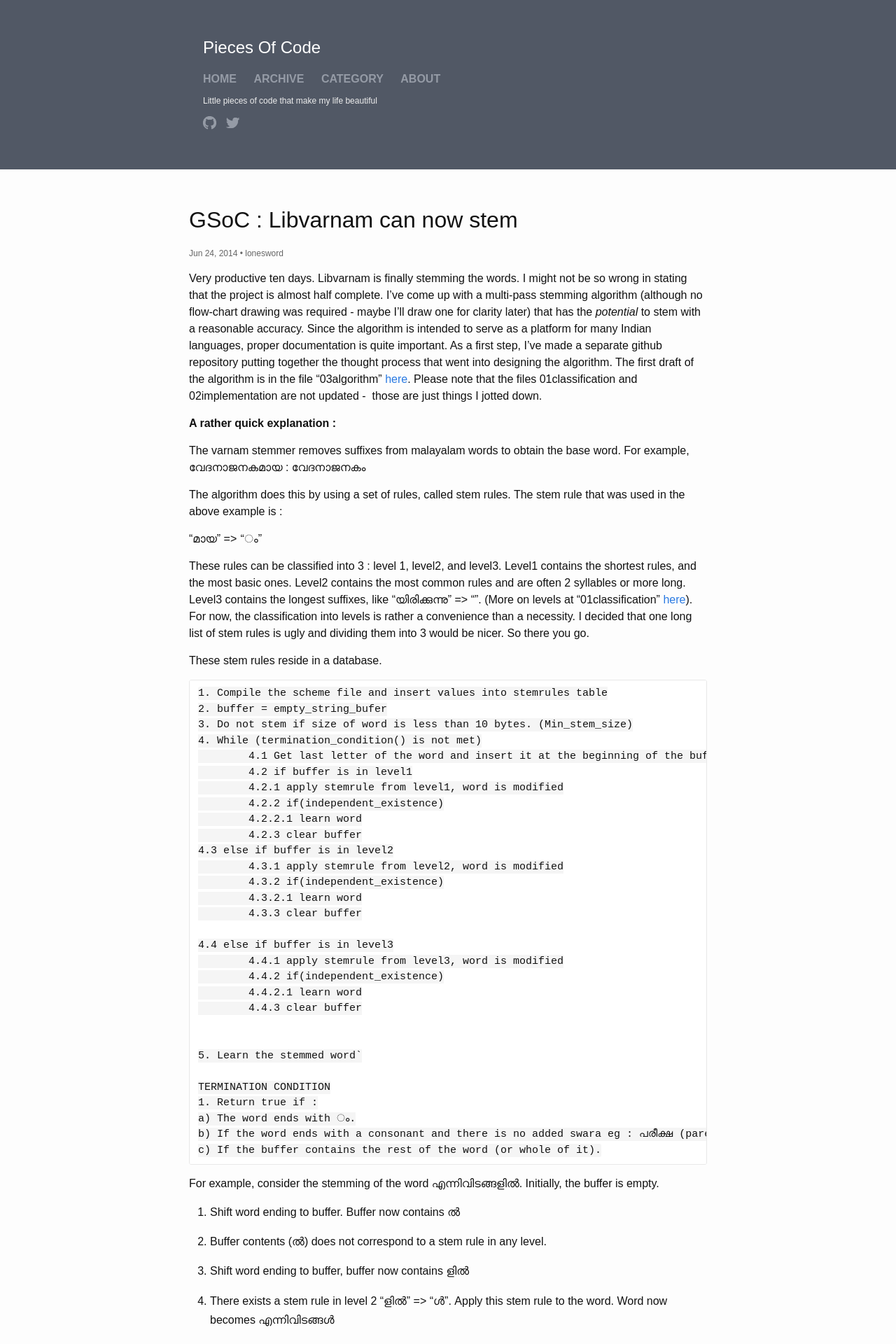
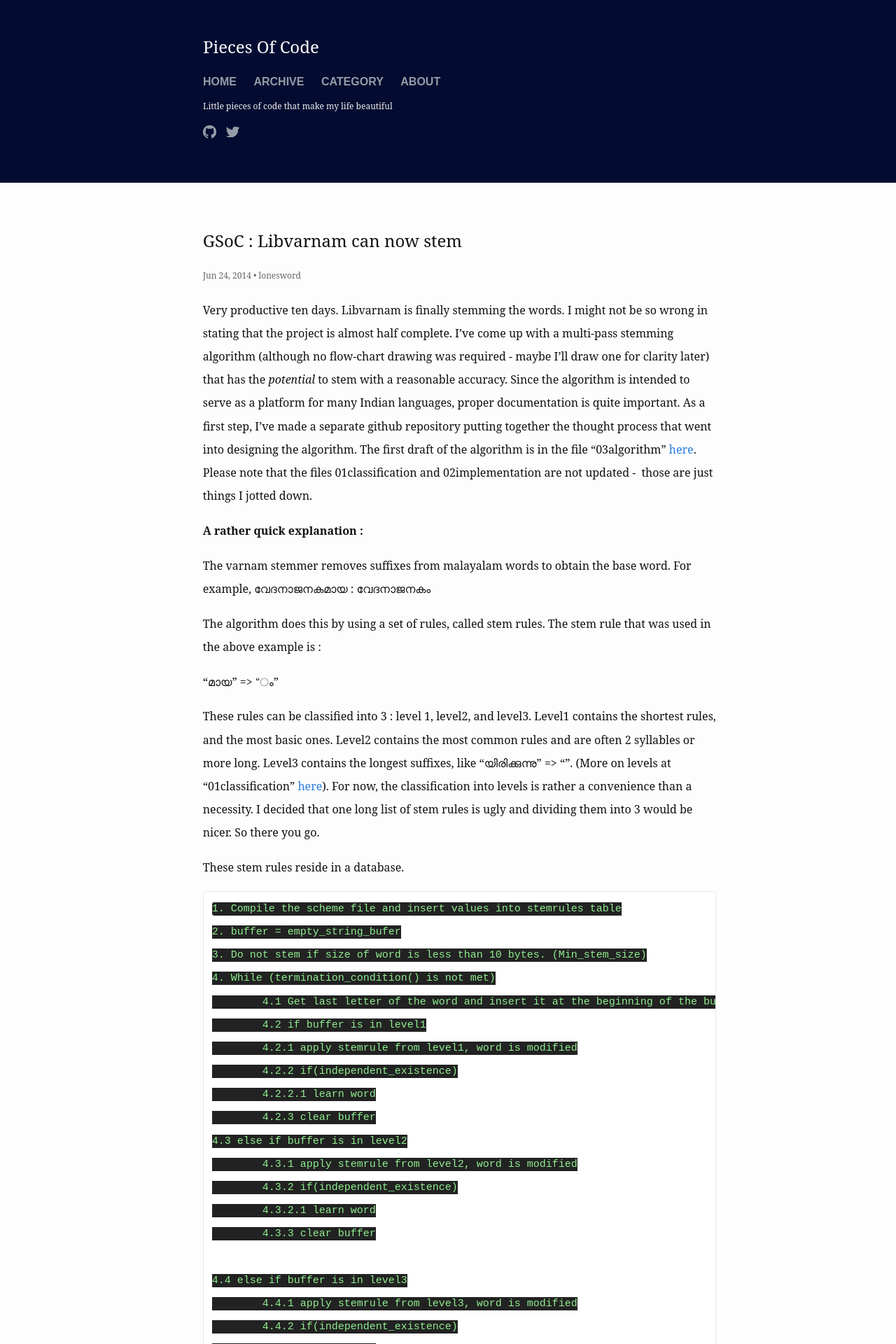
Before and after one commit to kevinmartinjos/lonesword.github.io, a Jekyll site: the page built from _posts/2014-06-24-gsoc-libvarnam-can-now-stem.markdown, in a window 1280 px wide. Shown: the top 1920 px of the page at 70% size. Built offline with Jekyll 4.4.1, drawn with Linux system fonts in a browser that asks for light colours.

Commit message:
New looks

```diff
--- a/_layouts/post.html
+++ b/_layouts/post.html
@@ -4,7 +4,7 @@ layout: default
 <div class="post">
   <br>
   <header class="post-header">
-    <h1 class="post-title">{{ page.title }}</h1>
+    <h2 class="post-title">{{ page.title }}</h2>
     <p class="post-meta">{{ page.date | date: "%b %-d, %Y" }}{% if page.author %} • {{ page.author }}{% endif %}{% if page.meta %} • {{ page.meta }}{% endif %}</p>
   </header>
 
--- a/_sass/_base.scss
+++ b/_sass/_base.scss
@@ -128,9 +128,10 @@ blockquote {
 pre,
 code {
     font-size: 15px;
+    color: lightGreen;
     border: 1px solid $grey-color-light;
     border-radius: 3px;
-    background-color: #f5f5f5;
+    background-color: #222;
 }
 
 code {
@@ -158,7 +159,7 @@ pre {
     max-width:         calc(#{$content-width} - (#{$spacing-unit} * 2));
     margin-right: auto;
     margin-left: auto;
-    padding-right: $spacing-unit;
+    // padding-right: $spacing-unit;
     padding-left: $spacing-unit;
     @extend %clearfix;
 
--- a/_sass/_layout.scss
+++ b/_sass/_layout.scss
@@ -10,9 +10,23 @@ html,body {
 	 color: white;
  }
 
+// .header:hover{
+// 	background-color: rgba(17, 17, 17, 0);
+// 	transition: background-color 0.5s, color 1s;
+//
+// 	.title h2{
+// 		color: #222;
+// 	}
+//
+// 	.nav li a, .description{
+// 		color: #666;
+// 	}
+// }
+
 .header {
     padding: 50px 20px 40px;
-    background-color: #515865;
+		transition: background-color 0.5s, color 1s;
+    background-color: #030B30;
 }
 
 .header-container {
@@ -90,7 +104,7 @@ li {
 
 .social-links {
     padding-top: 10px;
-	margin-left: 0px;
+		margin-left: 0px;
 }
 
 .social-links li {
@@ -99,6 +113,9 @@ li {
     line-height: 0;
 }
 
+.social-links a:hover{
+	color: #117BE3;
+}
 .social-links a {
     color: #959BA6;
 }
@@ -198,7 +215,7 @@ li {
     bottom: 20px;
     padding: 10px 15px;
     font-size: 20px;
-    background: #515865;
+    background: #030B30;
     color: white;
     cursor: pointer;
 }
--- a/css/main.scss
+++ b/css/main.scss
@@ -6,12 +6,12 @@
 
 
 // Our variables
-$base-font-family: "Raleway",Arial,sans-serif;
+$base-font-family: "Noto Serif",Georgia,Times,serif;
 $base-font-size:   16px;
 $small-font-size:  $base-font-size * 0.875;
-$base-line-height: 1.5;
+$base-line-height: 33.18px;
 
-$spacing-unit:     30px;
+$spacing-unit:     33.18px;
 
 $text-color:       #111;
 $background-color: #fdfdfd;
```
